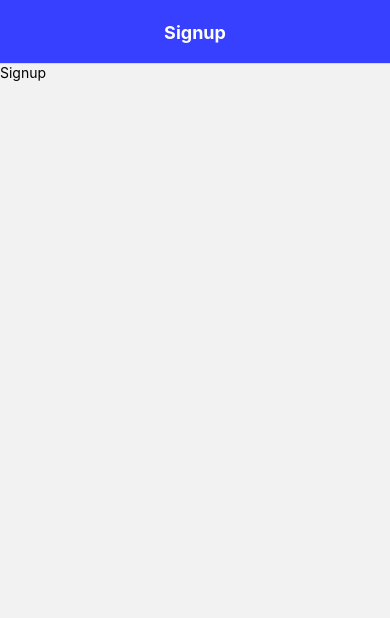
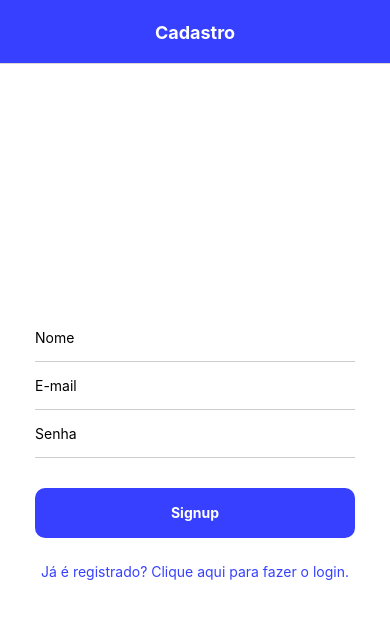
Before and after one commit to victorts1991/sample-react-native-firebase, a React Native app: screen /Signup in a window 390 px wide. Shown: the top 618 px of the page. Built offline with nearby package versions, Linux system fonts and the light colour scheme.

Commit message:
Signup page

```diff
--- a/package.json
+++ b/package.json
@@ -11,6 +11,7 @@
   },
   "dependencies": {
     "@react-native-firebase/app": "^14.7.0",
+    "@react-native-firebase/auth": "^14.7.0",
     "@react-navigation/native": "^6.0.8",
     "@react-navigation/stack": "^6.1.1",
     "react": "17.0.2",
--- a/src/Routes.tsx
+++ b/src/Routes.tsx
@@ -22,17 +22,18 @@ export function RootStack() {
         headerTitleStyle: {
           fontWeight: 'bold',
         },
-      }}>
+      }}
+    >
       <Stack.Screen
         name="Signup"
         component={Signup}
-        options={{ title: 'Signup' }}
+        options={{ title: 'Cadastro' }}
       />
       <Stack.Screen
         name="Login"
         component={Login}
         options={
-          {title: 'Login'}
+          {title: 'Acesso'}
         }
       />
       <Stack.Screen
--- /dev/null
+++ b/src/components/DefaultButton/index.tsx
@@ -0,0 +1,21 @@
+import React from 'react'
+import { Text } from 'react-native'
+import { Container, Button, ButtonText } from './styles'
+
+interface IButton {
+    onPress: () => void;
+    label: string;
+}
+
+export function DefaultButton ({onPress, label}: IButton){
+
+    return (
+        <Container>
+            <Button
+                onPress={onPress}
+            >
+                <ButtonText>{ label }</ButtonText>
+            </Button>
+        </Container>
+    )
+}
--- /dev/null
+++ b/src/components/DefaultButton/styles.ts
@@ -0,0 +1,19 @@
+import styled from 'styled-components/native'
+
+export const Container = styled.View`
+
+`
+
+export const Button = styled.TouchableOpacity`
+    background: #3740FE;
+    margin-top: 15px;
+    height: 50px;
+    justify-content: center;
+    align-items: center;
+    border-radius: 10px;
+`
+
+export const ButtonText = styled.Text`
+    color: #FFF;
+    font-weight: bold;
+`
--- /dev/null
+++ b/src/components/Input/index.tsx
@@ -0,0 +1,24 @@
+import React from 'react'
+
+import { Container, TextInput } from './styles'
+
+interface IInput {
+    placeholder: string;
+    value: string;
+    onChangeText: (value: string) => void,
+    secureTextEntry?: boolean
+}
+
+
+export function Input({placeholder, value, onChangeText, secureTextEntry=false}: IInput) {
+    return (
+        <Container>
+            <TextInput
+                placeholder={placeholder}
+                value={value}
+                onChangeText={onChangeText}
+                secureTextEntry={secureTextEntry}
+        />
+        </Container>
+    )
+}
--- /dev/null
+++ b/src/components/Input/styles.ts
@@ -0,0 +1,14 @@
+import styled from 'styled-components/native'
+
+export const Container = styled.View`
+
+`
+
+export const TextInput = styled.TextInput`
+    width: 100%
+    margin-bottom: 15px
+    padding-bottom: 15px
+    align-self: center;
+    border-color: #CCC;
+    border-bottom-width: 1px;
+`
--- a/src/pages/Signup/index.tsx
+++ b/src/pages/Signup/index.tsx
@@ -1,11 +1,103 @@
-import React from 'react'
-import { Text } from 'react-native'
-import { Container } from './styles'
+import React, { useState } from 'react'
+import { ActivityIndicator, Alert } from 'react-native'
+import { Container, PreLoader, LinkToLogin } from './styles'
 
-export function Signup () {
+import { Input } from '../../components/Input'
+import { DefaultButton } from '../../components/DefaultButton'
+
+import auth from '@react-native-firebase/auth'
+
+export function Signup ({ navigation }) {
+
+    const [isLoading, setIsLoading] = useState(false)
+    const [fieldName, setFieldName] = useState('')
+    const [fieldEmail, setFieldEmail] = useState('')
+    const [fieldPassword, setFieldPassword] = useState('')
+
+    function clearFields() {
+        setFieldName('')
+        setFieldEmail('')
+        setFieldPassword('')
+    }
+
+    function registerUser () {
+        if(fieldName === '' || fieldEmail === '' || fieldPassword === '') {
+          Alert.alert('Atenção', 'Todos os campos são obrigtórios.')
+        } else {
+            setIsLoading(true)
+
+            auth()
+                .createUserWithEmailAndPassword(fieldEmail, fieldPassword)
+                .then((res) => {
+                    res.user.updateProfile({
+                        displayName: fieldName
+                    })
+                    setIsLoading(false)
+                    clearFields()
+                    navigation.navigate('Login')
+                })
+            .catch(error => {
+                setIsLoading(false)
+                if (error.code === 'auth/email-already-in-use') {
+                    Alert.alert('Atenção', 'Este e-mail já está em uso.')
+                    return
+                }
+
+                if (error.code === 'auth/invalid-email') {
+                    Alert.alert('Atenção', 'Este e-mail está inválido.')
+                    return
+                }
+
+                if (error.code === 'auth/weak-password') {
+                    Alert.alert('Atenção', 'Sua senha precisa possuir no mínimo 6 caracteres.')
+                    return
+                }
+
+                Alert.alert('Atenção', 'Um erro não mapeado aconteceu, verifique sua contexão com a internet ou altere seus dados de cadastro.')
+
+                console.error(error)
+            })
+        }
+    }
+
+    if(isLoading){
+        return(
+          <PreLoader>
+            <ActivityIndicator size="large" color="#9E9E9E"/>
+          </PreLoader>
+        )
+      }
+
     return (
         <Container>
-            <Text>Signup</Text>
+            <Input
+                placeholder="Nome"
+                value={fieldName}
+                onChangeText={(val) => setFieldName(val)}
+            />
+            <Input
+                placeholder="E-mail"
+                value={fieldEmail}
+                onChangeText={(val) => setFieldEmail(val)}
+            />
+            <Input
+                placeholder="Senha"
+                value={fieldPassword}
+                onChangeText={(val) => setFieldPassword(val)}
+                secureTextEntry={true}
+            />
+
+            <DefaultButton
+                onPress={() => registerUser()}
+                label="Signup"
+            />
+
+            <LinkToLogin
+                onPress={() => navigation.navigate('Login')}
+            >
+                Já é registrado? Clique aqui para fazer o login.
+            </LinkToLogin>
         </Container>
+
     )
 }
--- a/src/pages/Signup/styles.ts
+++ b/src/pages/Signup/styles.ts
@@ -1,5 +1,26 @@
 import styled from 'styled-components/native'
 
 export const Container = styled.View`
+    flex: 1;
+    flex-direction: column;
+    justify-content: center;
+    padding: 35px;
+    background-color: #FFF;
+`
 
+export const PreLoader = styled.View`
+    left: 0px;
+    right: 0px;
+    top: 0px;
+    bottom: 0px;
+    position: absolute;
+    align-items: center;
+    justify-content: center;
+    background-color: #FFF;
 `
+
+export const LinkToLogin = styled.Text`
+    color: #3740FE;
+    margin-top: 25px;
+    text-align: center;
+`
```
Also changed, not shown: 2 other files (tests, documents, lock files or other folders).
